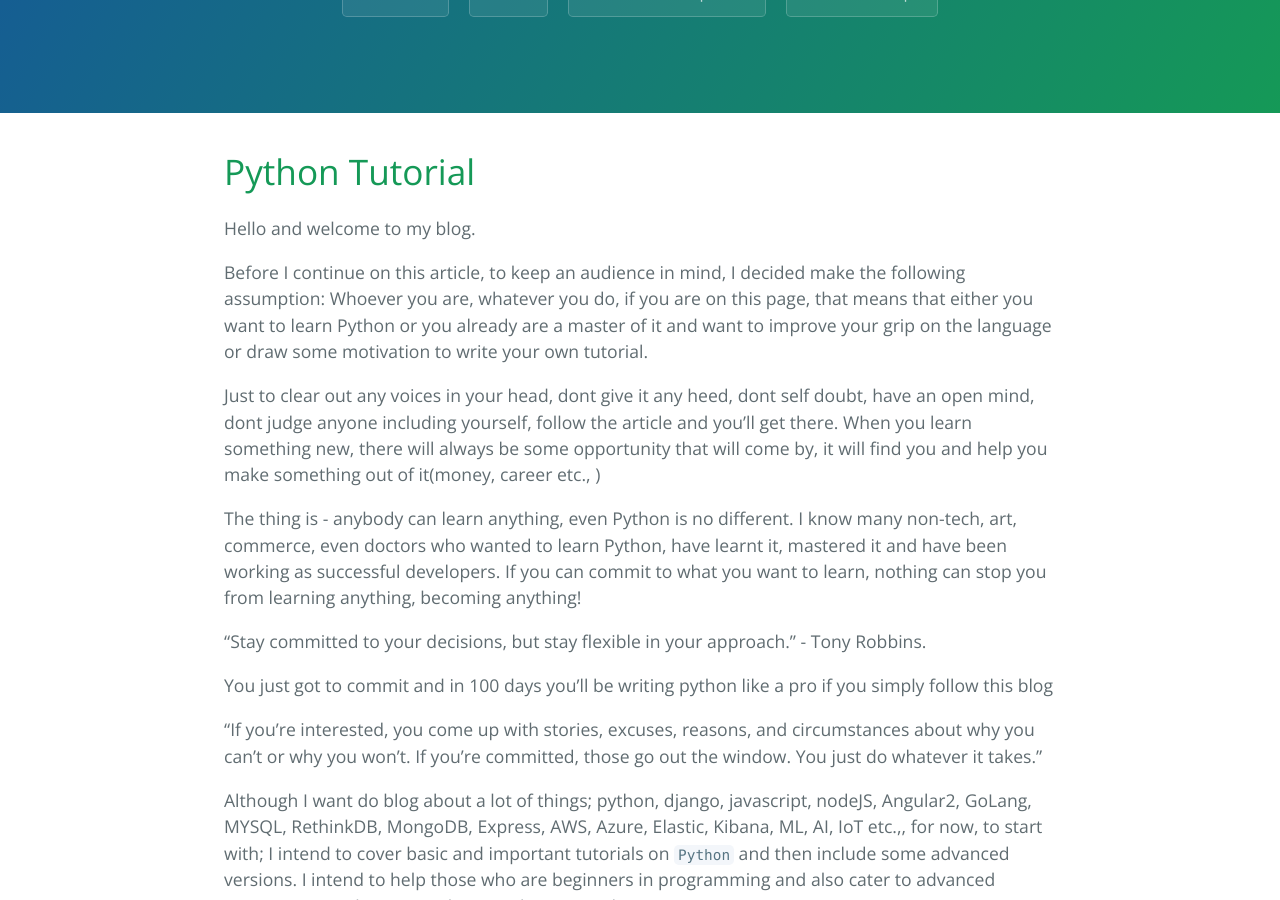
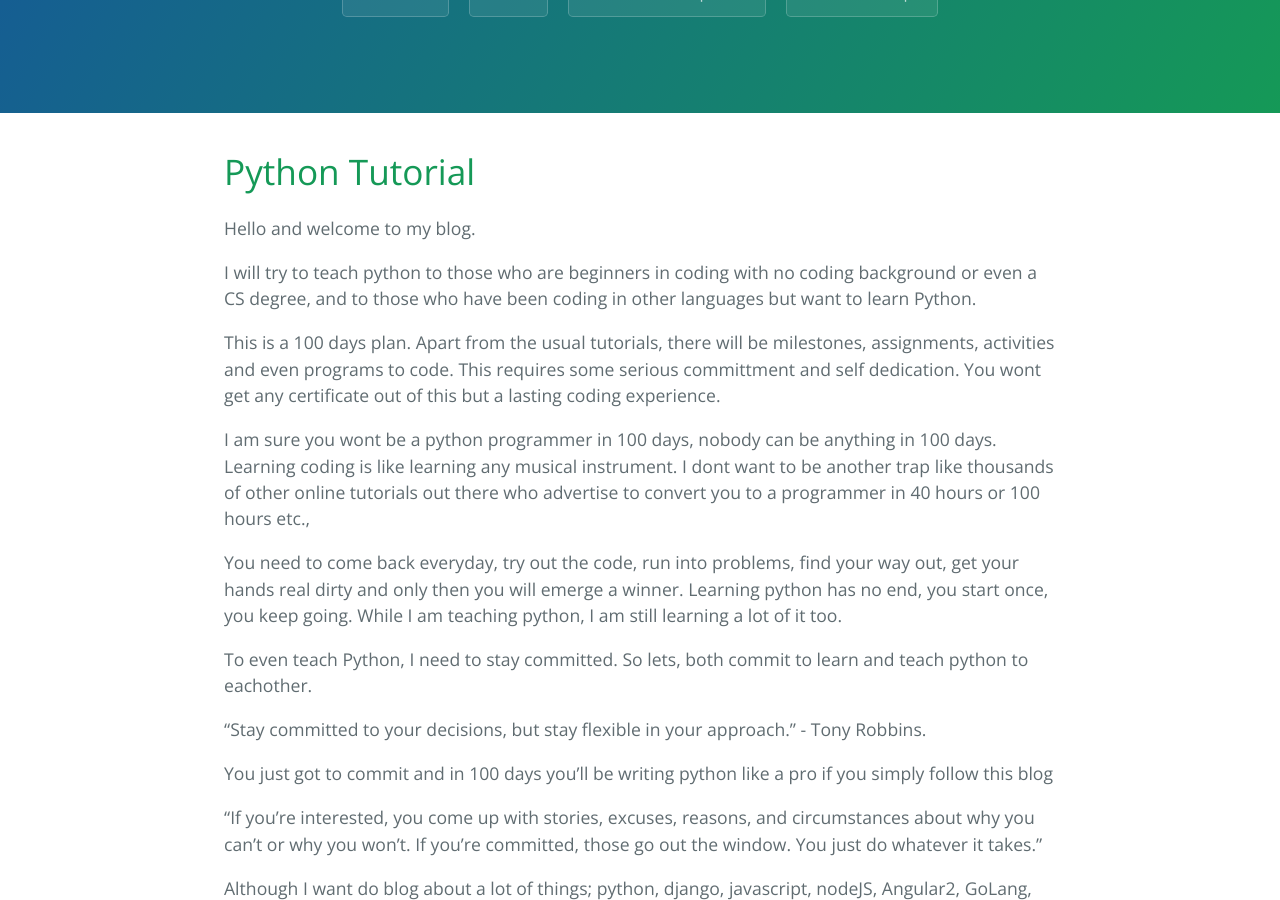
Before and after one commit to maddymaster/maddymaster.github.io, a Jekyll site: the page built from _posts/2016-12-26-my-first-post.markdown, in a window 1280 px wide and 900 px high, scrolled down 270 px. Built offline with Jekyll 4.4.1, drawn with Linux system fonts in a browser that asks for light colours.

Commit message:
updated blog content

```diff
--- a/_posts/2016-12-26-my-first-post.markdown
+++ b/_posts/2016-12-26-my-first-post.markdown
@@ -8,12 +8,15 @@ categories: Python-Tutorial
 
 Hello and welcome to my blog.
 
-Before I continue on this article, to keep an audience in mind, I decided make the following assumption:
-Whoever you are, whatever you do, if you are on this page, that means that either you want to learn Python or you already are a master of it and want to improve your grip on the language or draw some motivation to write your own tutorial.
+I will try to teach python to those who are beginners in coding with no coding background or even a CS degree, and to those who have been coding in other languages but want to learn Python.
 
-Just to clear out any voices in your head, dont give it any heed, dont self doubt, have an open mind, dont judge anyone including yourself, follow the article and you'll get there. When you learn something new, there will always be some opportunity that will come by, it will find you and help you make something out of it(money, career etc., )
+This is a 100 days plan. Apart from the usual tutorials, there will be milestones, assignments, activities and even programs to code. This requires some serious committment and self dedication. You wont get any certificate out of this but a lasting coding experience.
 
-The thing is - anybody can learn anything, even Python is no different. I know many non-tech, art, commerce, even doctors who wanted to learn Python, have learnt it, mastered it and have been working as successful developers. If you can commit to what you want to learn, nothing can stop you from learning anything, becoming anything!
+I am sure you wont be a python programmer in 100 days, nobody can be anything in 100 days. Learning coding is like learning any musical instrument. I dont want to be another trap like thousands of other online tutorials out there who advertise to convert you to a programmer in 40 hours or 100 hours etc.,
+
+You need to come back everyday, try out the code, run into problems, find your way out, get your hands real dirty and only then you will emerge a winner. Learning python has no end, you start once, you keep going. While I am teaching python, I am still learning a lot of it too.
+
+To even teach Python, I need to stay committed. So lets, both commit to learn and teach python to eachother.
 
 “Stay committed to your decisions, but stay flexible in your approach.” - Tony Robbins.
 
```
Also changed, not shown: 1 other file.
